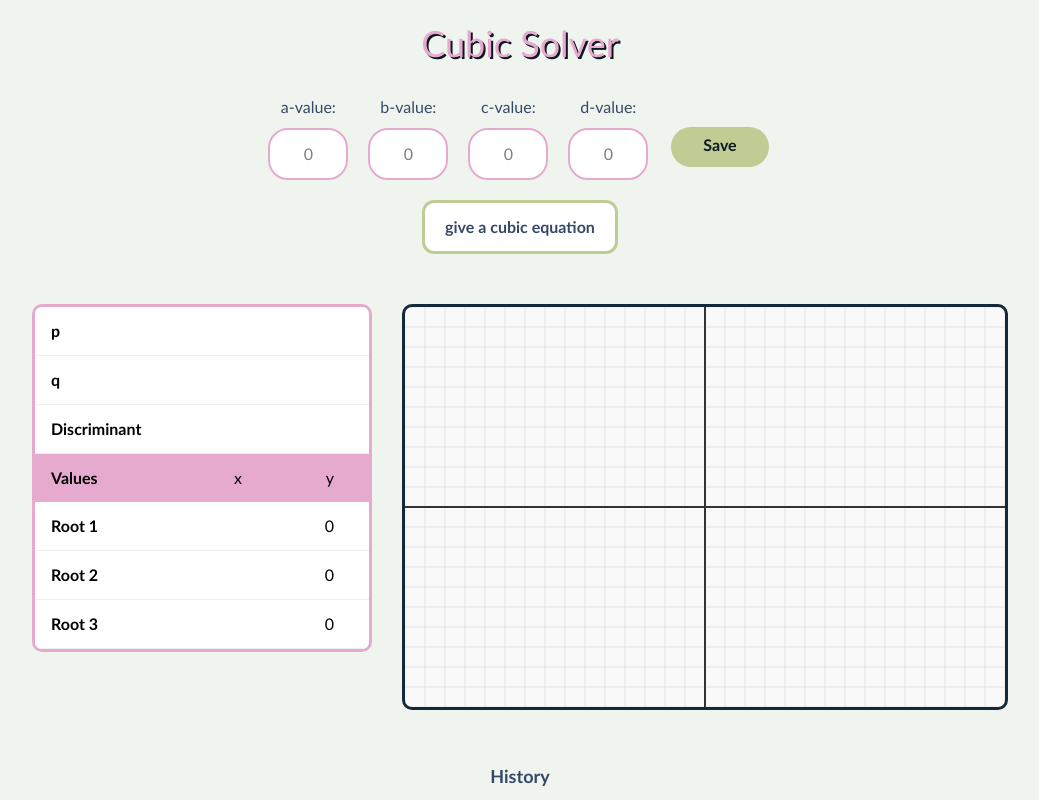
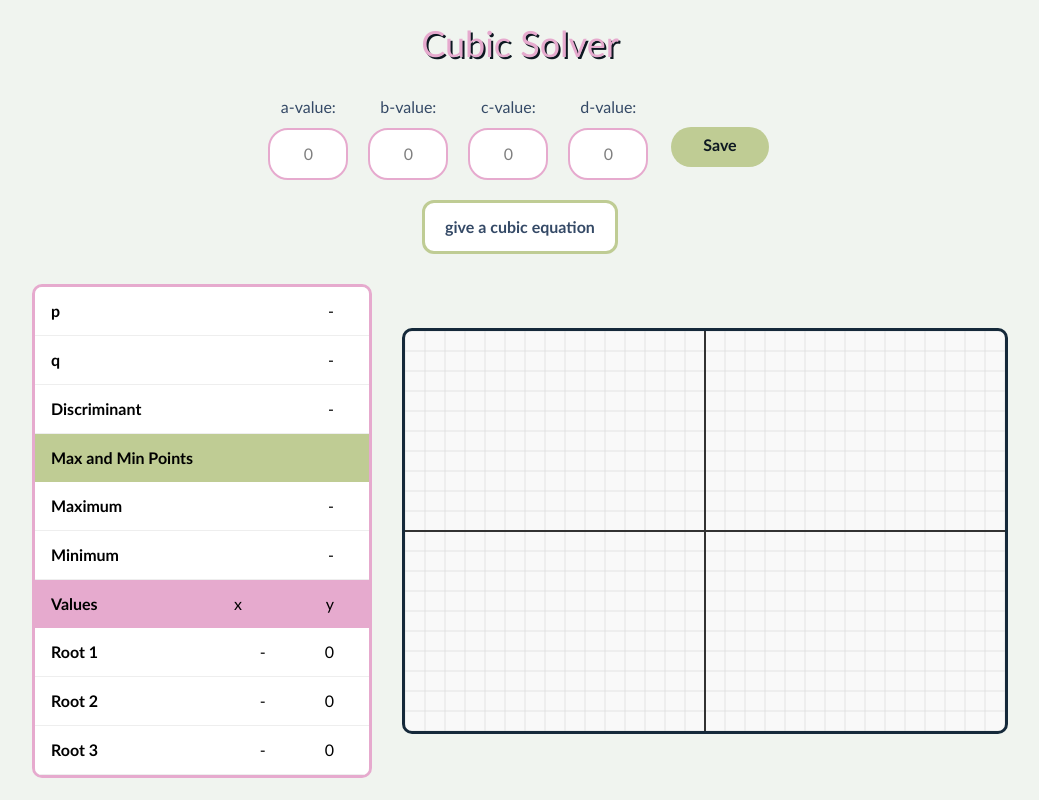
Before and after one commit to RitaLi3711/CubicSolver-interactive-, a React (Vite) app: page / in a window 1280 px wide. Shown: the top 800 px of the page, without its empty margins (120-1159 px from the left). Built offline with nearby package versions, Linux system fonts and the light colour scheme.

Commit message:
Added Max and Min component into table and app, added placeholder - in table

```diff
--- a/src/App.tsx
+++ b/src/App.tsx
@@ -8,7 +8,11 @@ import { CubicEquation } from "./components/CubicEquation";
 const trigMethod = (p: number, q: number, translation: number) => {
   const k = 2 * Math.sqrt(-p / 3);
   const theta = Math.acos(-q / (2 * Math.sqrt(Math.pow(-p / 3, 3)))) / 3;
-  return [k * Math.cos(theta) + translation, k * Math.cos(theta + (2 * Math.PI) / 3) + translation, k * Math.cos(theta + (4 * Math.PI) / 3) + translation];
+  return [
+    k * Math.cos(theta) + translation,
+    k * Math.cos(theta + (2 * Math.PI) / 3) + translation,
+    k * Math.cos(theta + (4 * Math.PI) / 3) + translation,
+  ];
 };
 
 const cardanoMethod = (p: number, q: number, translation: number) => {
@@ -43,6 +47,38 @@ const formatRoot = (r: number | string) => {
   return "complex";
 };
 
+const getMinMaxPoints = (a: number, b: number, c: number, d: number) => {
+  if (a === 0) return null;
+
+  const A = 3 * a;
+  const B = 2 * b;
+  const C = c;
+
+  const discriminant = B * B - 4 * A * C;
+
+  if (discriminant < 0) return null;
+
+  const sqrtDisc = Math.sqrt(discriminant);
+  const x1 = (-B + sqrtDisc) / (2 * A); // Right point
+  const x2 = (-B - sqrtDisc) / (2 * A); // Left point
+
+  const y1 = a * Math.pow(x1, 3) + b * Math.pow(x1, 2) + c * x1 + d;
+  const y2 = a * Math.pow(x2, 3) + b * Math.pow(x2, 2) + c * x2 + d;
+
+  // For a > 0: left point (x2) is MAX, right point (x1) is MIN
+  if (a > 0) {
+    return {
+      max: { x: x2.toFixed(4), y: y2.toFixed(4) }, // Left = Maximum (peak)
+      min: { x: x1.toFixed(4), y: y1.toFixed(4) }, // Right = Minimum (valley)
+    };
+  } else {
+    return {
+      max: { x: x1.toFixed(4), y: y1.toFixed(4) }, // Opposite for a < 0
+      min: { x: x2.toFixed(4), y: y2.toFixed(4) },
+    };
+  }
+};
+
 export const App = () => {
   const [a, setA] = useState(0);
   const [b, setB] = useState(0);
@@ -53,8 +89,12 @@ export const App = () => {
   const [qValue, setQValue] = useState("");
   const [discValue, setDiscValue] = useState("");
   const [roots, setRoots] = useState<string[]>(["0", "0", "0"]);
+  const [minMaxPoints, setMinMaxPoints] = useState<{
+    max: { x: string; y: string };
+    min: { x: string; y: string };
+  } | null>(null);
 
-  const [savedEquations, setSavedEquations] = useState<Array<{a: number; b: number; c: number; d: number}>>([]);
+  const [savedEquations, setSavedEquations] = useState<Array<{ a: number; b: number; c: number; d: number }>>([]);
 
   const loadEquation = (loadedA: number, loadedB: number, loadedC: number, loadedD: number) => {
     setA(loadedA);
@@ -69,6 +109,7 @@ export const App = () => {
       setQValue("");
       setDiscValue("");
       setRoots(["", "", ""]);
+      setMinMaxPoints(null);
       return;
     }
 
@@ -84,6 +125,8 @@ export const App = () => {
     const calculatedRoots = getRoots(discriminant, p, q, translation);
     const formattedRoots = calculatedRoots.map((root) => formatRoot(root));
     setRoots(formattedRoots);
+
+    setMinMaxPoints(getMinMaxPoints(a, b, c, d));
   };
 
   useEffect(() => {
@@ -102,14 +145,20 @@ export const App = () => {
       </h1>
 
       <CubicInput
-        a={a} b={b} c={c} d={d}
-        onAChange={setA} onBChange={setB} onCChange={setC} onDChange={setD}
+        a={a}
+        b={b}
+        c={c}
+        d={d}
+        onAChange={setA}
+        onBChange={setB}
+        onCChange={setC}
+        onDChange={setD}
         onSave={saveEquation}
       />
 
       <CubicEquation a={a} b={b} c={c} d={d} />
 
-      <div className="flex justify-center items-start gap-[30px] my-[30px] mx-auto max-w-[1200px] p-5">
+      <div className="flex justify-center items-center gap-[30px] my-[30px] mx-auto max-w-[1200px]">
         <CubicTable
           pValue={pValue}
           qValue={qValue}
@@ -117,6 +166,7 @@ export const App = () => {
           root1Value={roots[0]}
           root2Value={roots[1]}
           root3Value={roots[2]}
+          minMaxPoints={minMaxPoints}
         />
         <CubicGraph a={a} b={b} c={c} d={d} roots={roots} />
       </div>
--- a/src/components/CubicHistory.tsx
+++ b/src/components/CubicHistory.tsx
@@ -1,5 +1,5 @@
 type CubicHistoryProps = {
-  savedEquations: Array<{a: number; b: number; c: number; d: number}>;
+  savedEquations: Array<{ a: number; b: number; c: number; d: number }>;
   onLoad: (a: number, b: number, c: number, d: number) => void;
 };
 
--- a/src/components/CubicTable.tsx
+++ b/src/components/CubicTable.tsx
@@ -5,25 +5,53 @@ type CubicTableProps = {
   root1Value: string;
   root2Value: string;
   root3Value: string;
+  minMaxPoints: { max: { x: string; y: string }; min: { x: string; y: string } } | null;
 };
 
-export const CubicTable = ({ pValue, qValue, discValue, root1Value, root2Value, root3Value }: CubicTableProps) => {
+export const CubicTable = ({
+  pValue,
+  qValue,
+  discValue,
+  root1Value,
+  root2Value,
+  root3Value,
+  minMaxPoints,
+}: CubicTableProps) => {
   return (
     <div className="w-[340px] border-[3px] border-[#e6aace] rounded-[10px] overflow-hidden">
       <table className="w-full bg-white border-collapse">
         <tbody>
           <tr className="border-b border-[#eee]">
             <th className="font-bold text-left px-4 py-3 w-[100px]">p</th>
-            <td className="text-right pr-[35px]">{pValue}</td>
+            <td className="text-right pr-[35px]">{pValue || "-"}</td>
           </tr>
           <tr className="border-b border-[#eee]">
             <th className="font-bold text-left px-4 py-3 w-[100px]">q</th>
-            <td className="text-right pr-[35px]">{qValue}</td>
+            <td className="text-right pr-[35px]">{qValue || "-"}</td>
           </tr>
           <tr className="border-b border-[#eee]">
             <th className="font-bold text-left px-4 py-3 w-[100px]">Discriminant</th>
-            <td className="text-right pr-[35px]">{discValue}</td>
+            <td className="text-right pr-[35px]">{discValue || "-"}</td>
           </tr>
+
+          <tr className="bg-[#bfcc94]">
+            <th className="font-bold text-left px-4 py-3" colSpan={2}>
+              Max and Min Points
+            </th>
+          </tr>
+          <tr className="border-b border-[#eee]">
+            <th className="font-bold text-left px-4 py-3">Maximum</th>
+            <td className="text-right pr-[35px]">
+              {minMaxPoints ? `(${minMaxPoints.max.x}, ${minMaxPoints.max.y})` : "-"}
+            </td>
+          </tr>
+          <tr className="border-b border-[#eee]">
+            <th className="font-bold text-left px-4 py-3">Minimum</th>
+            <td className="text-right pr-[35px]">
+              {minMaxPoints ? `(${minMaxPoints.min.x}, ${minMaxPoints.min.y})` : "-"}
+            </td>
+          </tr>
+
           <tr className="bg-[#e6aace]">
             <th className="font-bold text-left px-4 py-3 w-[100px]">Values</th>
             <td className="text-right pr-[35px] [word-spacing:80px]">
@@ -33,21 +61,21 @@ export const CubicTable = ({ pValue, qValue, discValue, root1Value, root2Value,
           <tr className="border-b border-[#eee]">
             <th className="font-bold text-left px-4 py-3 w-[100px]">Root 1</th>
             <td className="text-right pr-[35px] [word-spacing:55px]">
-              <span>{root1Value}</span> <span>0</span>
+              <span>{root1Value || "-"}</span> <span>0</span>
             </td>
-           </tr>
+          </tr>
           <tr className="border-b border-[#eee]">
             <th className="font-bold text-left px-4 py-3 w-[100px]">Root 2</th>
             <td className="text-right pr-[35px] [word-spacing:55px]">
-              <span>{root2Value}</span> <span>0</span>
+              <span>{root2Value || "-"}</span> <span>0</span>
             </td>
-           </tr>
+          </tr>
           <tr className="border-b border-[#eee]">
             <th className="font-bold text-left px-4 py-3 w-[100px]">Root 3</th>
             <td className="text-right pr-[35px] [word-spacing:55px]">
-              <span>{root3Value}</span> <span>0</span>
+              <span>{root3Value || "-"}</span> <span>0</span>
             </td>
-           </tr>
+          </tr>
         </tbody>
       </table>
     </div>
```
Also changed, not shown: src/components/CubicGraph.tsx (+8 -1 lines), src/components/CubicInput.tsx (line endings or trailing spaces).
